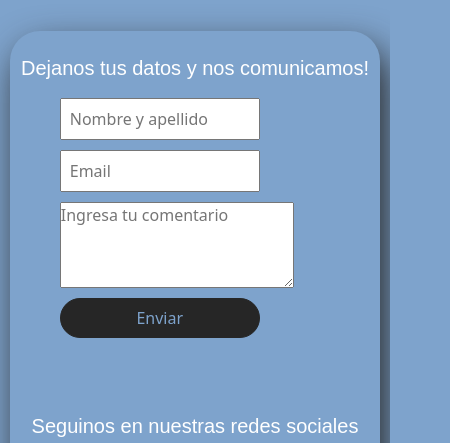
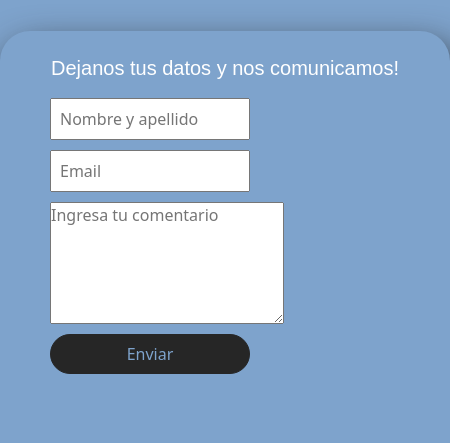
Before and after one commit to Tuchix10/PF-Dpaula, a plain HTML site: page pages/contacto.html in a window 390 px wide. Shown: the part 92-535 px from the top of the page, 450 px wide, since content can reach past the window. Drawn offline with nearby package versions, Linux system fonts and the light colour scheme.

Commit message:
sexto commit

```diff
--- a/css/styles.css
+++ b/css/styles.css
@@ -443,8 +443,6 @@ footer {
 .form {
     display: flex;
     flex-direction: column;
-    width: 350px;
-    height: 250px;
     margin-top: 20px;
     margin-left: 50px;
 }
@@ -471,7 +469,7 @@ footer {
         margin: auto;
         margin-top: 4vh;
         margin-bottom: 3vh;
-        max-width: 450px;
+        min-width: 450px;
         height: 100%;
         border-radius: 30px;
         box-shadow: 7px 17px 37px #262626;
```
